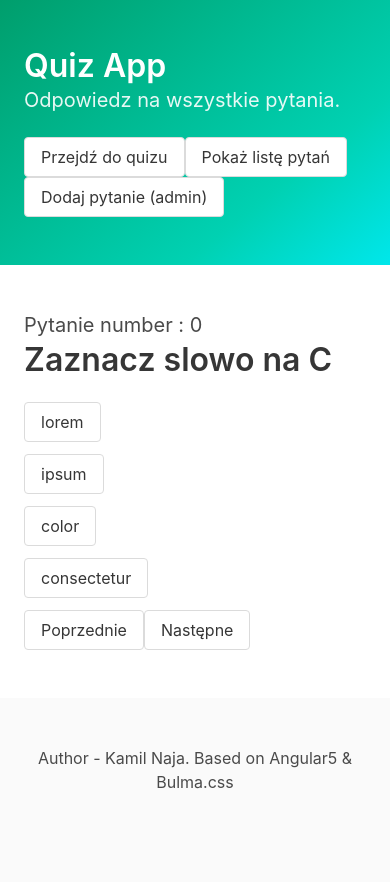
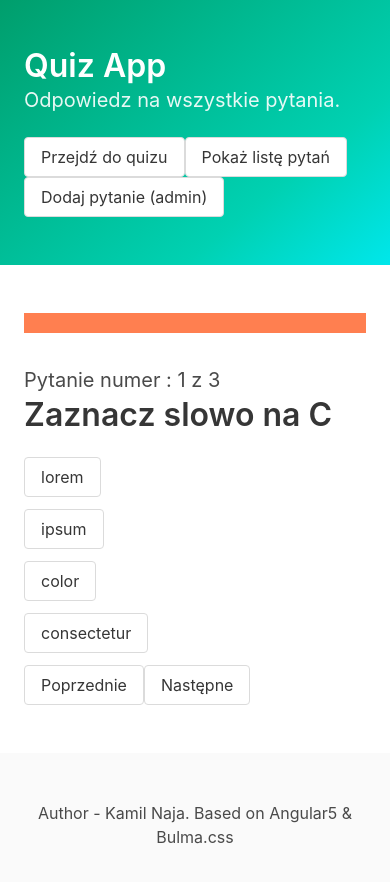
Before and after one commit to Kamilnaja/quiz-game, an Angular app in the folder web-api/: page /displayquestion in a window 390 px wide. Shown: the top 882 px of the page. Built offline with nearby package versions, Linux system fonts and the light colour scheme.

Commit message:
added progress bar

```diff
--- a/web-api/src/app/app.module.ts
+++ b/web-api/src/app/app.module.ts
@@ -15,6 +15,7 @@ import {ResultsComponent} from './results/results.component';
 import {HttpModule} from '@angular/http';
 import { DataService } from 'app/services/dataService';
 import { QuestionsService } from 'app/services/questionsService';
+import { ProgressBarComponent } from './progress-bar/progress-bar.component';
 
 const appRoutes: Routes = [
   {path: 'addquestion', component: AddQuestionComponent },
@@ -37,6 +38,7 @@ const appRoutes: Routes = [
     HeaderComponent,
     FooterComponent,
     ResultsComponent,
+    ProgressBarComponent,
   ],
   imports: [
     RouterModule.forRoot(
--- a/web-api/src/app/display-single/display-single.component.html
+++ b/web-api/src/app/display-single/display-single.component.html
@@ -1,5 +1,7 @@
+<app-progress-bar [data]=question[currentNum].id></app-progress-bar>
+
 <div *ngIf="question && question.length > 0">
-  <h3 class="subtitle">Pytanie number : {{ question[currentNum].id }}</h3>
+    <h3 class="subtitle">Pytanie numer : {{ question[currentNum].id + 1 }} z {{questionLength}}</h3>
     <h2 class="title">{{question[currentNum].title }}</h2>
     <div *ngFor="let item of question[currentNum].answers" class="field is-grouped">
         <p class="control">
--- a/web-api/src/app/display-single/display-single.component.ts
+++ b/web-api/src/app/display-single/display-single.component.ts
@@ -1,28 +1,28 @@
-import { Component, OnInit, OnDestroy } from '@angular/core';
+import { Component, OnInit, OnDestroy, Input } from '@angular/core';
 import { QuestionsService } from 'app/services/questionsService';
 import { DataService } from 'app/services/dataService';
 import { Router } from '@angular/router';
 import { Http, HttpModule } from '@angular/http';
 
 @Component({
-  selector: ' app-display-single',
+    selector: 'app-display-single',
     templateUrl: './display-single.component.html',
 })
 
 export class DisplaySingleComponent implements OnInit, OnDestroy {
     question: {};
+    questionLength: number = 0;
     correctAnswers = 0;
 
-  // message: number;
     router: Router;
-  currentNum: number;
+
+    // export this variable to
+    @Input() currentNum: number;
 
     constructor(
         public questionsService: QuestionsService,
         private data: DataService,
         _router: Router,
-
-
     ) {
         this.router = _router;
     }
@@ -30,6 +30,7 @@ export class DisplaySingleComponent implements OnInit, OnDestroy {
     ngOnInit() {
         this.question = this.questionsService.getQuestionsList();
         this.currentNum = 0;
+        this.questionLength = this.questionsService.getQuestionsListLength();
     }
 
     nextQuestion(e) {
--- /dev/null
+++ b/web-api/src/app/progress-bar/progress-bar.component.css
@@ -0,0 +1,22 @@
+.progress-wrap {
+    width: 50%;
+    height: 20px;
+    background-color: coral;
+    margin-bottom: 35px;
+    position: relative;
+}
+
+.progress-filler {
+    height: 20px;
+    background-color: black;
+    position: absolute;
+    /* width: 100px; */
+    transition: 0.3s ease;
+}
+
+
+@media(max-width: 772px) {
+    .progress-wrap {
+        width: 100%;
+    }
+}
--- /dev/null
+++ b/web-api/src/app/progress-bar/progress-bar.component.html
@@ -0,0 +1,4 @@
+<div class="progress-wrap">
+  <div class="progress-filler" [ngStyle]="{'width': currentLength + '%'}">
+  </div>
+</div>
--- /dev/null
+++ b/web-api/src/app/progress-bar/progress-bar.component.ts
@@ -0,0 +1,27 @@
+import { Component, OnInit, Input, OnChanges } from '@angular/core';
+
+@Component({
+    selector: 'app-progress-bar',
+    templateUrl: './progress-bar.component.html',
+    styleUrls: ['./progress-bar.component.css']
+})
+
+export class ProgressBarComponent implements OnInit, OnChanges {
+    @Input()
+
+    data;
+    currentQuestion: number;
+    currentLength: number;
+    constructor(
+    ) { }
+
+    ngOnInit() {
+    }
+
+    ngOnChanges() {
+        this.currentQuestion = this.data;
+        this.currentLength = Math.floor(this.currentQuestion * 100 / 3) ;
+        console.log(this.currentLength);
+    }
+
+}
--- a/web-api/src/app/results/results.component.ts
+++ b/web-api/src/app/results/results.component.ts
@@ -14,4 +14,8 @@ export class ResultsComponent implements OnInit {
   ngOnInit() {
     this.data.currentQuestion.subscribe(message => this.message = message);
   }
+
+  ngOnChange( ){
+
+  }
 }
--- a/web-api/src/app/services/dataService.ts
+++ b/web-api/src/app/services/dataService.ts
@@ -7,6 +7,7 @@ export class DataService {
     private questionSource = new BehaviorSubject<number>(0);
     currentQuestion = this.questionSource.asObservable();
     constructor() { }
+
     changeQuestion(question: number) {
         this.questionSource.next(question);
     }
--- a/web-api/src/app/services/questionsService.ts
+++ b/web-api/src/app/services/questionsService.ts
@@ -12,6 +12,10 @@ export class QuestionsService {
   getQuestionsList(): Question[] {
     return questionList;
   }
+
+  getQuestionsListLength(): number {
+    return questionList.length;
+  }
 }
 
 export default QuestionsService;
```
Also changed, not shown: 1 other file (tests, documents, lock files or other folders). Lines whose indentation alone changed are shown as unchanged.
